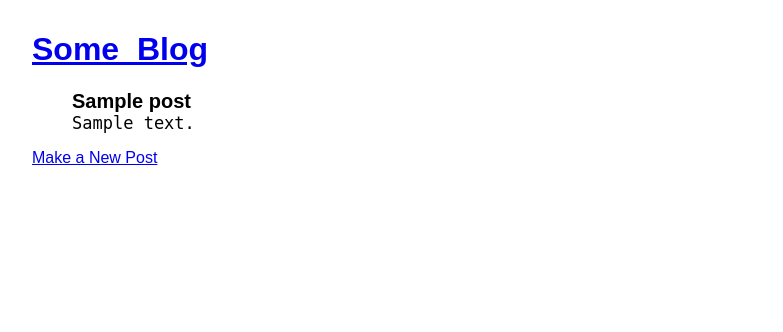
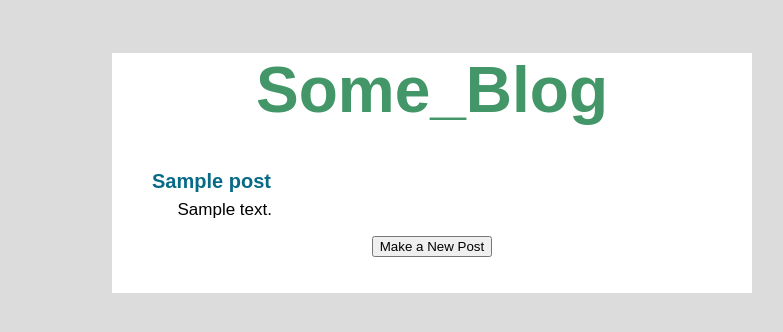
Before and after one commit to neight88/build-a-blog, a Python web app: template templates/front.html in a window 1280 px wide. Shown: the top 332 px of the page, without its empty margins (208-991 px from the left). Run offline with Jinja, Linux system fonts and the light colour scheme; the template is opened without the code that fills it: most values are stand-ins (such as "Sample title", 1, 10 or a date in 2020).

Commit message:
everything but pagination

```diff
--- a/templates/base.html
+++ b/templates/base.html
@@ -4,15 +4,34 @@
         <title>Some_Blog</title>
     </head>
     <style type="text/css">
+        * {
+            text-decoration: none;
+            font-family:sans-serif;
+            text-align: center;
+
+        }
         body {
             font-family: sans-serif;
-            width: 800px;
+            width: 50%;
+            font-size: medium;
+            text-align: center;
             margin: 0 auto;
             padding: 10px;
+            background-color: #dddcdc;
+            ;
+        }
+        header,
+        main,
+        footer {
+        	background-color: #FFF;
+
         }
 
         .error {
             color:red
+        }
+        h1 {
+            color:#429667;
         }
 
         label {
@@ -23,14 +42,15 @@
         input[type=text] {
             width: 400px;
             font-size: 20px;
-            padding: 2px
+            padding: 2px;
+            text-align: left;
         }
 
         textarea {
             width: 400px;
             height: 200px;
-            font-size: 17px
-            font-family: monospace;
+            font-size: 17px;
+            text-align: left;
         }
 
         input[type=submit] {
@@ -43,24 +63,50 @@
 
         .blog_post + .blog_post {
             margin-top: 20px;
+            text-align: left;
         }
 
         .blog-title {
             font-weight: bold;
             font-size: 20px;
+            text-align: left;
+            padding-bottom: 5px
         }
 
         .blog-body {
             margin: 0 auto;
             font-size: 17px;
+            text-align: left;
+            padding-top: 2px;
+            padding-left: 1.5em;
+        }
+        .button {
+            font: bold 24px Arial;
+            background-color: #EEEEEE;
+            color: #333333;
+            padding: 2px 6px 2px 6px;
+            border-top: 1px solid #CCCCCC;
+            border-right: 1px solid #333333;
+            border-bottom: 1px solid #333333;
+            border-left: 1px solid #CCCCCC;
+        }
+        a {
+        color: #086A87;
         }
     </style>
     <body>
-        <h1>
-            <a href="/blog">Some_Blog</a>
-        </h1>
+        <main>
+            <header>
+                <h1>
+                    <a href="/blog"><h1>Some_Blog</h1></a>
+                </h1>
+            </header>
 
-        {% block content %}
-        {% endblock %}
+            {% block content %}
+            {% endblock %}
+            <br/><br/><br/>
+
+
+        </main>
     </body>
 </html>
--- a/templates/front.html
+++ b/templates/front.html
@@ -3,10 +3,10 @@
 <ul>
 {% for post in posts %}
     <div class="blog_post">
-        <div class="blog-title">{{ post.title }}</div>
+        <div class="blog-title"><a href="/blog/{{ post.key().id() }}">{{ post.title }}</a></div>
         <pre class="blog-body">{{ post.text }}</pre>
     </div>
 {% endfor %}
 </ul>
-<div><a href="/newpost">Make a New Post</a></div>
+<a href="/newpost"><button>Make a New Post</button></a>
 {% endblock %}
--- a/templates/newPostForm.html
+++ b/templates/newPostForm.html
@@ -12,5 +12,7 @@
     </label>
     <div class="error">{{ error }}</div>
     <input type="submit">
+    <a href="/blog"><p>Back</p></a>
 </form>
+
 {% endblock %}
```
Also changed, not shown: main.py (+19 -17 lines), templates/singlePost.html (added, +7 -0 lines), 2 other files.
